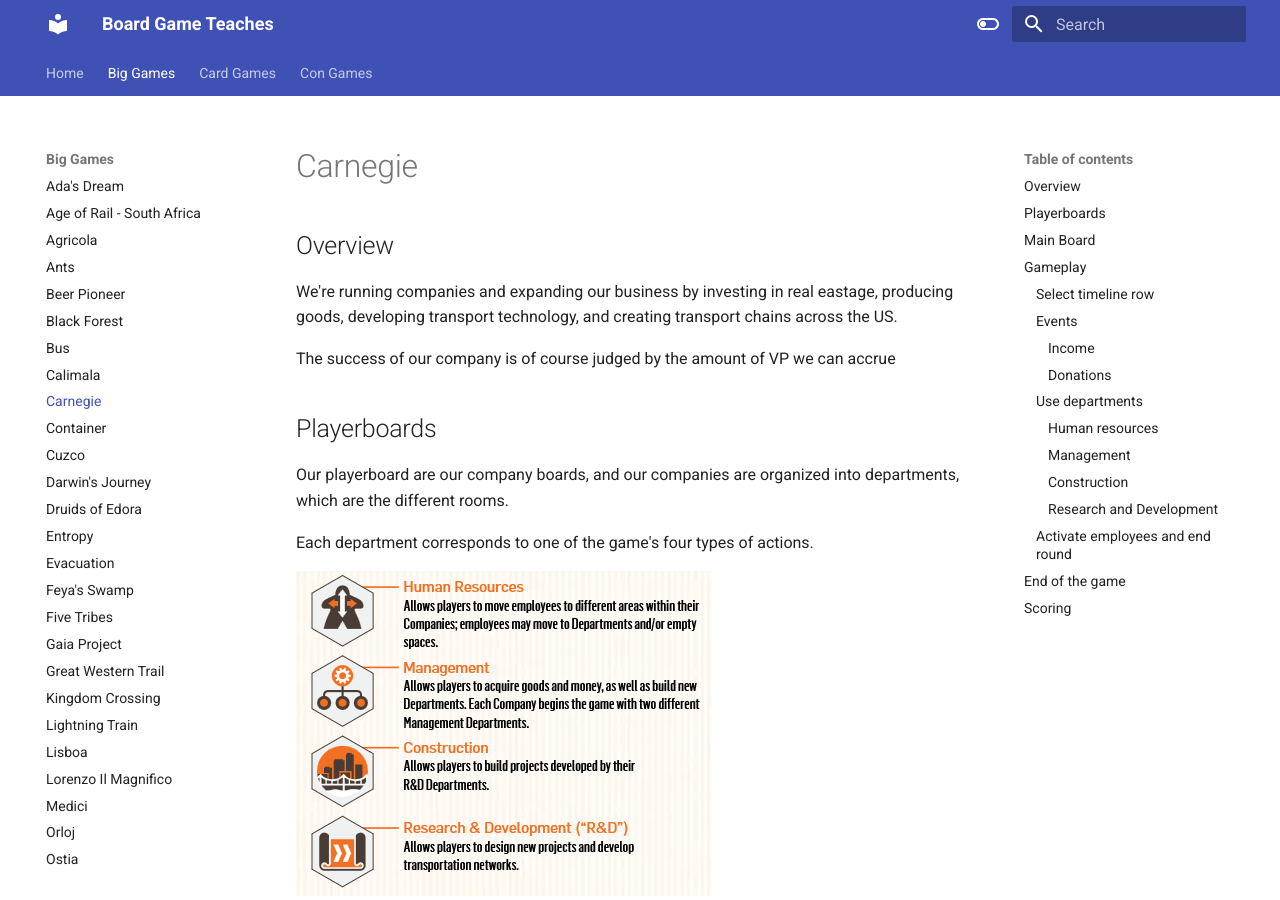
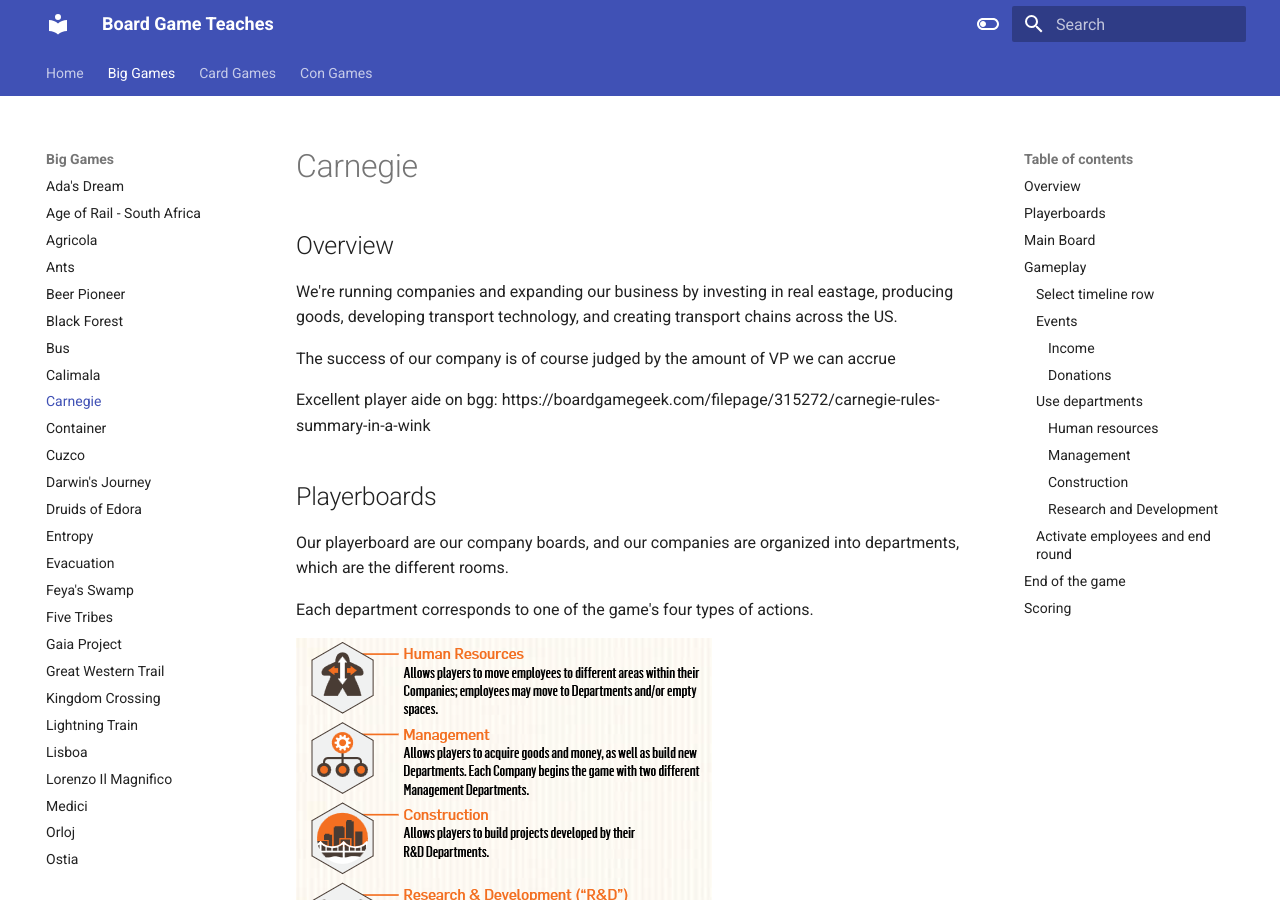
Before and after one commit to IronTarkles/Teaches, an MkDocs documentation site: the page built from docs/big_games/carnegie.md, in a window 1280 px wide and 900 px high. Built offline with MkDocs 1.6.1 and Material for MkDocs 9.7.7, drawn with Linux system fonts in a browser that asks for light colours.

Commit message:
added link to player aide

```diff
--- a/docs/big_games/carnegie.md
+++ b/docs/big_games/carnegie.md
@@ -3,6 +3,9 @@
 We're running companies and expanding our business by investing in real eastage, producing goods, developing transport technology, and creating transport chains across the US.
 
 The success of our company is of course judged by the amount of VP we can accrue
+
+Excellent player aide on bgg:
+https://boardgamegeek.com/filepage/315272/carnegie-rules-summary-in-a-wink
 
 ## Playerboards
 
```
